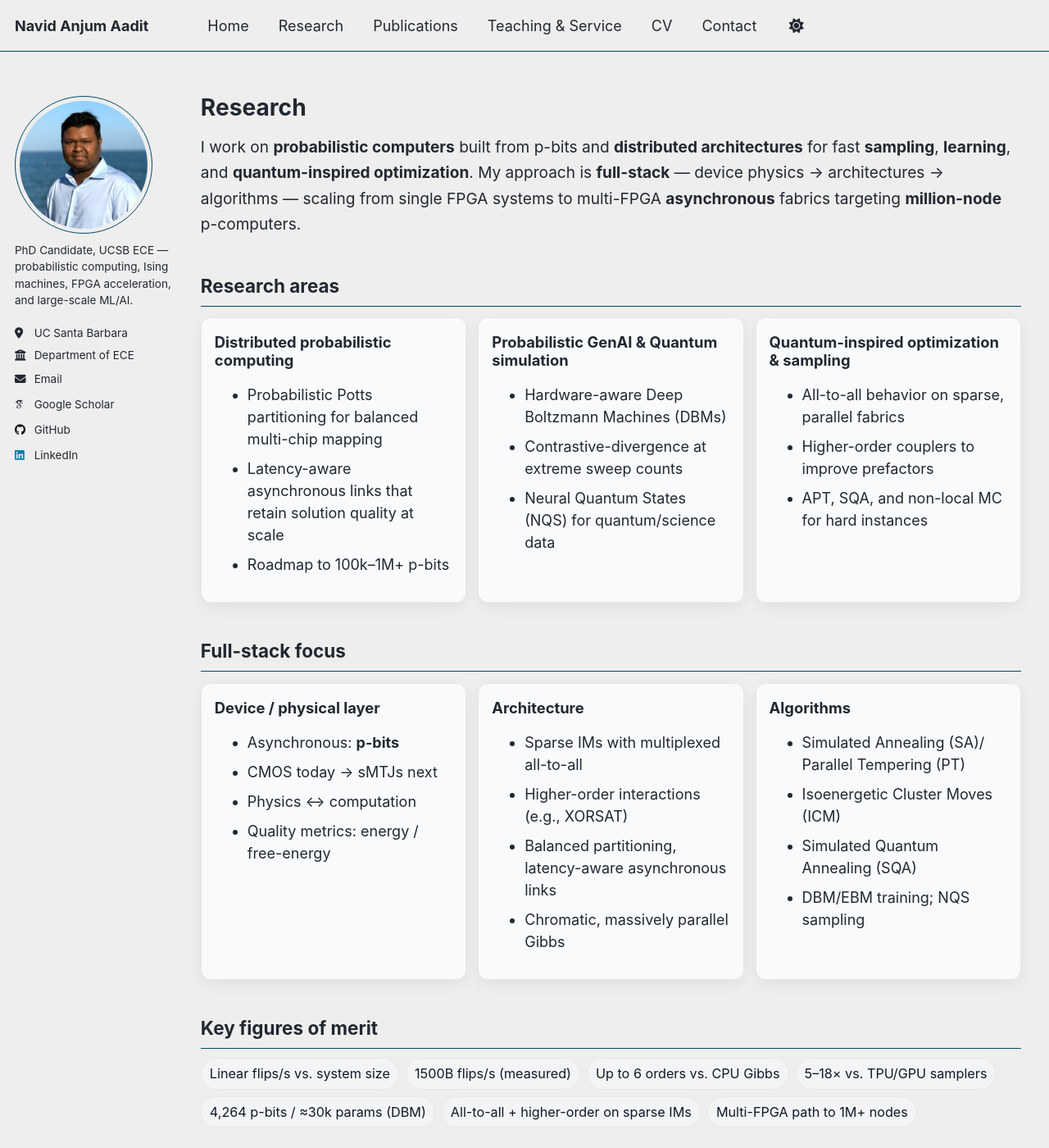
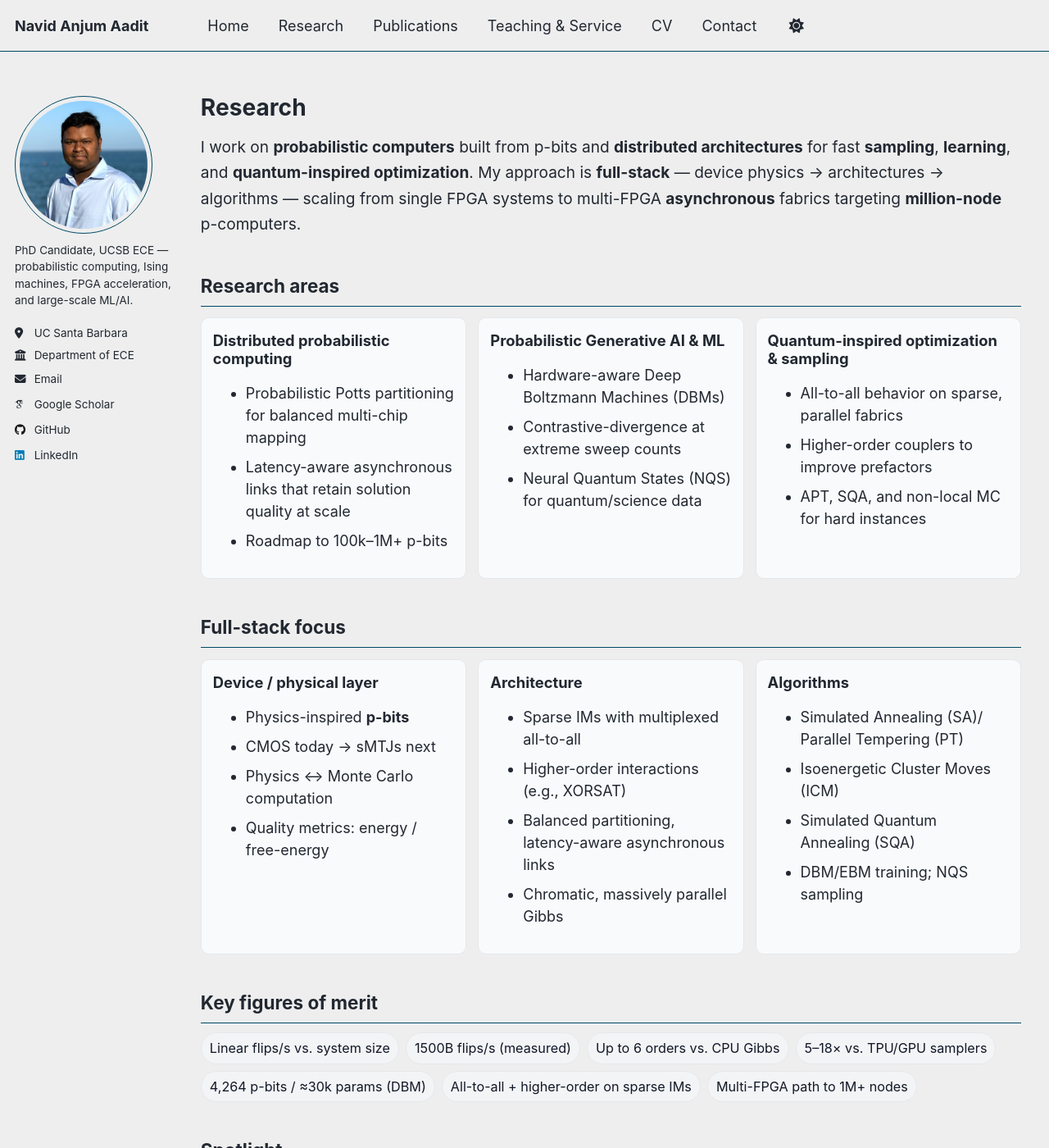
Before and after one commit to navidaadit/navidaadit.github.io, a Jekyll site: the page built from _pages/research.md, in a window 1280 px wide and 1400 px high. Shown: the whole window at 82% size. Built offline with Jekyll 4.4.1, drawn with Linux system fonts in a browser that asks for light colours; some web fonts are replaced; part of the change alters nothing that is shown.

Commit message:
Update research.md

```diff
--- a/_pages/research.md
+++ b/_pages/research.md
@@ -5,103 +5,53 @@ title: "Research"
 author_profile: true
 ---
 
-<!-- ---------- Page-scoped styles (theme-aware; content unchanged) ---------- -->
+<!-- ---------- Page-scoped styles (theme-aware; no global side effects) ---------- -->
 <style>
-:root{
-  --g:14px;                 /* grid gap */
-  --radius:12px;            /* card radius */
-  --shadow:0 6px 20px rgba(0,0,0,.06);
-  --card-bg:var(--footer-bg,#f8fafc);
-  --card-br:var(--footer-border,#e5e7eb);
-  --pill-bg:var(--tag-bg,#f3f4f6);
-  --pill-br:var(--tag-border,#e5e7eb);
-  --pill-fg:var(--tag-fg,#111827);
-  --media-bg:rgba(0,0,0,.04); /* shows behind letterboxed images */
+.research-lead{font-size:1.06rem;line-height:1.65;margin:.25rem 0 1.15rem;}
+.grid-3{display:grid;grid-template-columns:repeat(3,minmax(0,1fr));gap:14px;margin:.75rem 0 1.2rem;}
+.grid-2{display:grid;grid-template-columns:repeat(2,minmax(0,1fr));gap:14px;margin:.75rem 0 1.2rem;}
+.card{border:1px solid var(--footer-border,#e5e7eb);border-radius:10px;padding:14px;background:var(--footer-bg,#f8fafc);}
+.card h4{margin:.1rem 0 .35rem;font-size:1.02rem;}
+.stat-row{display:flex;flex-wrap:wrap;gap:8px;margin:.35rem 0 1.1rem;}
+.stat-badge{font-size:.9rem;padding:6px 10px;border-radius:999px;border:1px solid var(--tag-border,#e5e7eb);background:var(--tag-bg,#f3f4f6);color:var(--tag-fg,#111827);white-space:nowrap;}
+.pill-list{list-style:none;padding:0;margin:.1rem 0 .9rem 0;display:flex;flex-wrap:wrap;gap:6px 8px;}
+.pill-list li{font-size:.9rem;padding:6px 10px;border-radius:999px;border:1px solid var(--tag-border,#e5e7eb);background:var(--tag-bg,#f3f4f6);color:var(--tag-fg,#111827);white-space:nowrap;}
+.section-h{margin-top:.6rem;}
+.small-note{font-size:.92rem;opacity:.9}
+
+/* Kill “double underline” on acronyms — keep tooltip only */
+abbr[title]{text-decoration:none;border:0;cursor:help}
+
+/* Spotlight gallery — 16:9, no crop, Safari-safe */
+.gallery-3{display:grid;grid-template-columns:repeat(3,minmax(0,1fr));gap:12px;margin:.6rem 0 1.2rem;}
+.figure-card{position:relative;overflow:hidden;border-radius:10px;border:1px solid var(--footer-border,#e5e7eb);background:var(--footer-bg,#f8fafc);}
+.figure-card img{
+  display:block;
+  width:100%;
+  height:auto;
+  aspect-ratio:16/9;        /* keeps consistent frame without cropping */
+  object-fit:contain;        /* never crop the image */
+  background:transparent;    /* no visible letterbox color */
 }
+/* Fallback for browsers without aspect-ratio (older Safari, etc.) */
+@supports not (aspect-ratio: 1/1){
+  .figure-card{position:relative;}
+  .figure-card::before{content:"";display:block;padding-top:56.25%;} /* 16:9 spacer */
+  .figure-card img{position:absolute;inset:0;max-width:100%;max-height:100%;margin:auto;object-fit:contain;background:transparent;}
+}
+.figcap{padding:8px 10px;font-size:.92rem;border-top:1px solid var(--footer-border,#e5e7eb);}
 
-/* lead paragraph */
-.research-lead{font-size:1.06rem;line-height:1.65;margin:.25rem 0 1.15rem}
-
-/* responsive 3-up grid (collapses gracefully) */
-.grid-3{
-  display:grid;
-  grid-template-columns:repeat(3,minmax(0,1fr));
-  gap:var(--g);
-  margin:.75rem 0 1.2rem;
-}
-.grid-2{
-  display:grid;
-  grid-template-columns:repeat(2,minmax(0,1fr));
-  gap:var(--g);
-  margin:.75rem 0 1.2rem;
-}
-
-/* modern card */
-.card{
-  border:1px solid var(--card-br);
-  border-radius:var(--radius);
-  padding:16px 16px 14px;
-  background:var(--card-bg);
-  box-shadow:var(--shadow);
-  transition:transform .15s ease, box-shadow .15s ease;
-}
-.card:hover{ transform:translateY(-2px); box-shadow:0 10px 26px rgba(0,0,0,.10) }
-.card h4{ margin:.1rem 0 .45rem; font-size:1.02rem }
-
-/* stat badges */
-.stat-row{ display:flex; flex-wrap:wrap; gap:8px; margin:.35rem 0 1.1rem }
-.stat-badge{
-  font-size:.9rem; padding:6px 10px; border-radius:999px;
-  border:1px solid var(--pill-br); background:var(--pill-bg); color:var(--pill-fg);
-  white-space:nowrap
-}
-
-/* method pills */
-.pill-list{ list-style:none; padding:0; margin:.1rem 0 .9rem 0; display:flex; flex-wrap:wrap; gap:6px 8px }
-.pill-list li{
-  font-size:.9rem; padding:6px 10px; border-radius:999px; white-space:nowrap;
-  border:1px solid var(--pill-br); background:var(--pill-bg); color:var(--pill-fg)
-}
-
-/* kill browser underline on acronyms; keep tooltip */
-abbr[title]{ text-decoration:none; border:0; cursor:help }
-
-/* ---------- Spotlight gallery: NO CROPPING (keeps 16:9 fully) ---------- */
-.gallery-3{
-  display:grid;
-  grid-template-columns:repeat(3,minmax(0,1fr));
-  gap:12px; margin:.6rem 0 1.2rem
-}
-.figure-card{
-  position:relative; overflow:hidden; border-radius:var(--radius);
-  border:1px solid var(--card-br); background:var(--card-bg); box-shadow:var(--shadow)
-}
-
-/* Show full image without cropping. Aspect-ratio ensures consistent height. */
-.figure-card img{
-  display:block; width:100%; height:auto;
-  aspect-ratio:16/9;         /* consistent frame */
-  object-fit:contain;         /* NO CROP */
-  background:var(--media-bg); /* subtle letterbox fill */
-}
-.figcap{
-  padding:10px 12px; font-size:.92rem;
-  border-top:1px solid var(--card-br)
-}
-
-/* dark tweaks for borders/backgrounds */
+/* Dark tweaks */
 html[data-theme="dark"] .figure-card,
 html.dark .figure-card,
 body.dark .figure-card,
-:root.theme-dark .figure-card{ border-color:#1f2937; background:#0b1220 }
+:root.theme-dark .figure-card{border-color:#1f2937;background:#0b1220;}
 html[data-theme="dark"] .figcap,
 html.dark .figcap,
 body.dark .figcap,
-:root.theme-dark .figcap{ border-top-color:#1f2937 }
-:root.theme-dark{ --media-bg:rgba(255,255,255,.06) }
+:root.theme-dark .figcap{border-top-color:#1f2937;}
 
-/* responsive collapse */
-@media (max-width:980px){ .grid-3,.grid-2,.gallery-3{ grid-template-columns:1fr } }
+@media (max-width:980px){.grid-3,.grid-2,.gallery-3{grid-template-columns:1fr;}}
 </style>
 
 <div class="research-lead">
@@ -120,7 +70,7 @@ I work on <strong>probabilistic computers</strong> built from <abbr title="proba
     </ul>
   </div>
   <div class="card">
-    <h4>Probabilistic GenAI & Quantum simulation</h4>
+    <h4>Probabilistic Generative AI & ML</h4>
     <ul>
       <li>Hardware-aware Deep Boltzmann Machines (DBMs)</li>
       <li>Contrastive-divergence at extreme sweep counts</li>
@@ -143,9 +93,9 @@ I work on <strong>probabilistic computers</strong> built from <abbr title="proba
   <div class="card">
     <h4>Device / physical layer</h4>
     <ul>
-      <li>Asynchronous: <strong>p-bits</strong></li>
+      <li>Physics-inspired <strong>p-bits</strong></li>
       <li>CMOS today → <abbr title="stochastic Magnetic Tunnel Junctions">sMTJs</abbr> next</li>
-      <li>Physics ↔ computation</li>
+      <li>Physics ↔ Monte Carlo computation</li>
       <li>Quality metrics: energy / free-energy</li>
     </ul>
   </div>
@@ -198,11 +148,13 @@ I work on <strong>probabilistic computers</strong> built from <abbr title="proba
   </figure>
 </div>
 
-<!-- Images expected at:
+<!--
+Place three images at:
 - /images/research/sparse-ising.jpeg
 - /images/research/dbm-hardware.jpeg
 - /images/research/all-to-all.jpeg
-Use 16:9 (e.g., 1280×720 or 1600×900). They’ll be letterboxed, not cropped. -->
+Aim for ~1200×700px each (landscape), JPG/WEBP.
+-->
 
 ## Methods I use
 
```
